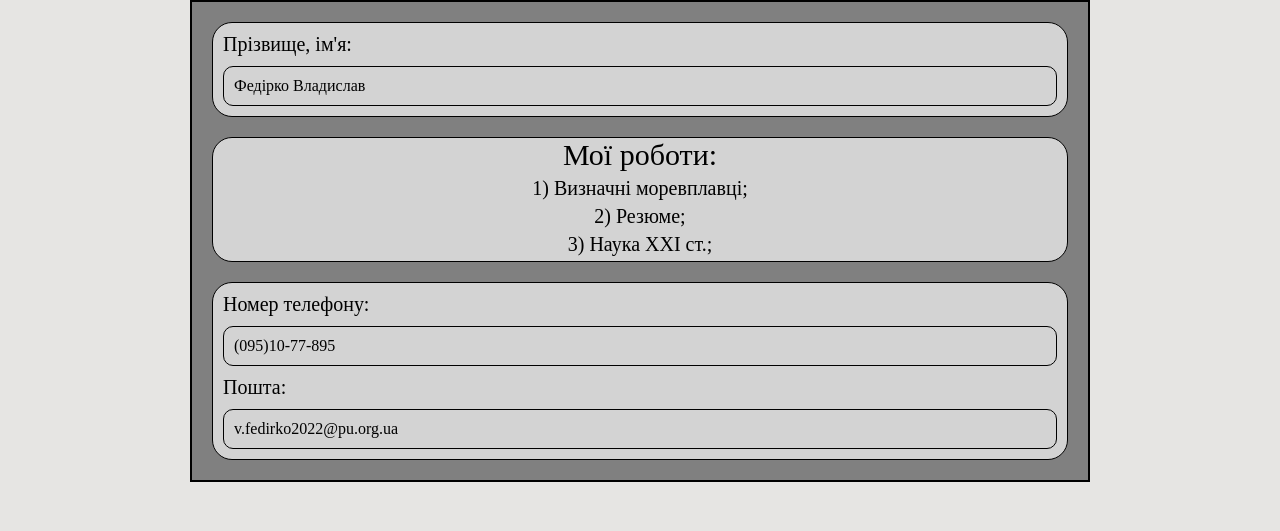
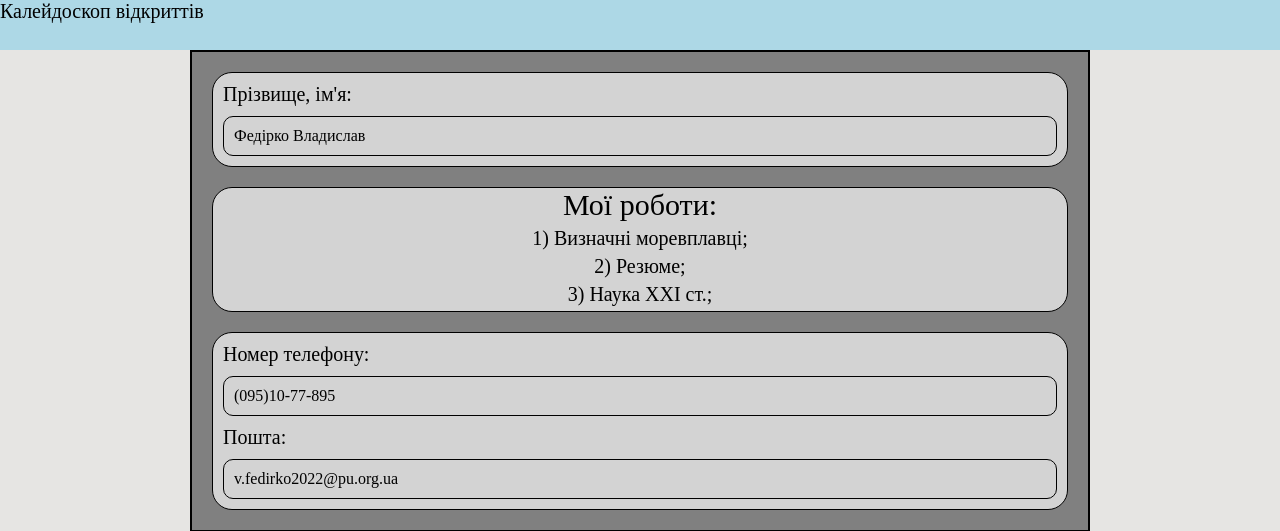
Before and after one commit to vfedirko2022/vfedirko2022.github.io, a PHP site: page / in a window 1280 px wide. Shown: the top 531 px of the page. Run offline with PHP 8.4, Linux system fonts and the light colour scheme.

Commit message:
Add files via upload

```diff
--- a/index.css
+++ b/index.css
@@ -18,6 +18,12 @@ header{
 	color: white;
 	margin: 0px;
 	background: linear-gradient(to bottom, #999999 29%, #e6e5e3 87%);
+}
+.header_index{
+	background-color: lightblue;
+	width: 100%;
+	height: 50px;
+	font-size: 20px;
 }
 th{
 	font-size: 25px;
--- a/index.html
+++ b/index.html
@@ -7,6 +7,7 @@
 	<link rel="stylesheet" href="index.css">
 </head>
 <body>
+	<div class="header_index">Калейдоскоп відкриттів</div>
 	<div class="left_index_fon"></div>
 	<div class="right_index_fon"></div>
 	<div class="full">
```
